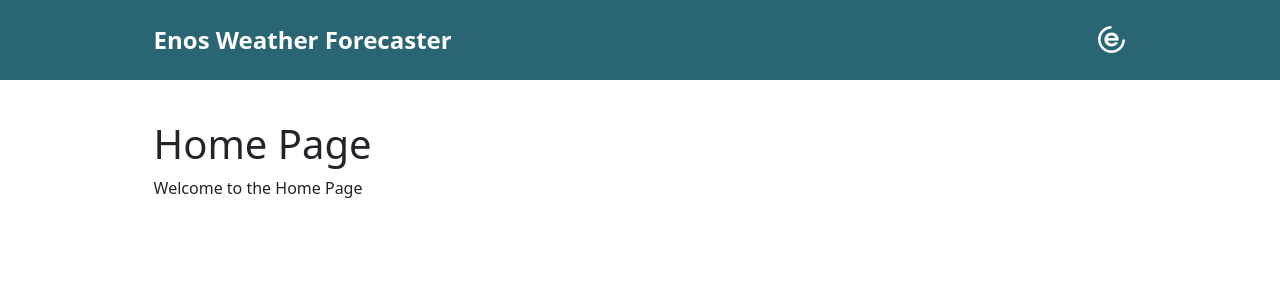
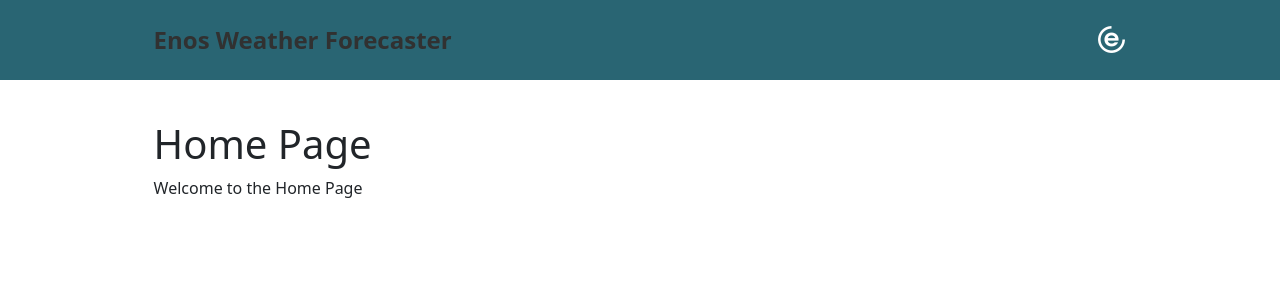
Before and after one commit to ensonal/EnosWeatherForecast-React, a React (Create React App) app in the folder enos-app/: page / in a window 1280 px wide. Shown: the top 300 px of the page. Built offline with nearby package versions, Linux system fonts and the light colour scheme.

Commit message:
add default value

```diff
--- a/enos-app/src/styles.css
+++ b/enos-app/src/styles.css
@@ -1,7 +1,7 @@
 :root {
     --primary-color: #296573;
     --page-default-background-color: #ffffff;
-    --text-default-color: #ffffff;
+    --text-default-color: #313131;
 
     /* Layout Styles */
     --default-page-padding: 12%;
@@ -17,5 +17,6 @@
 
     .default-card{
         border: 1px solid var(--default-card-border-color);
+        border-radius: 12px;
     }
 }
```
